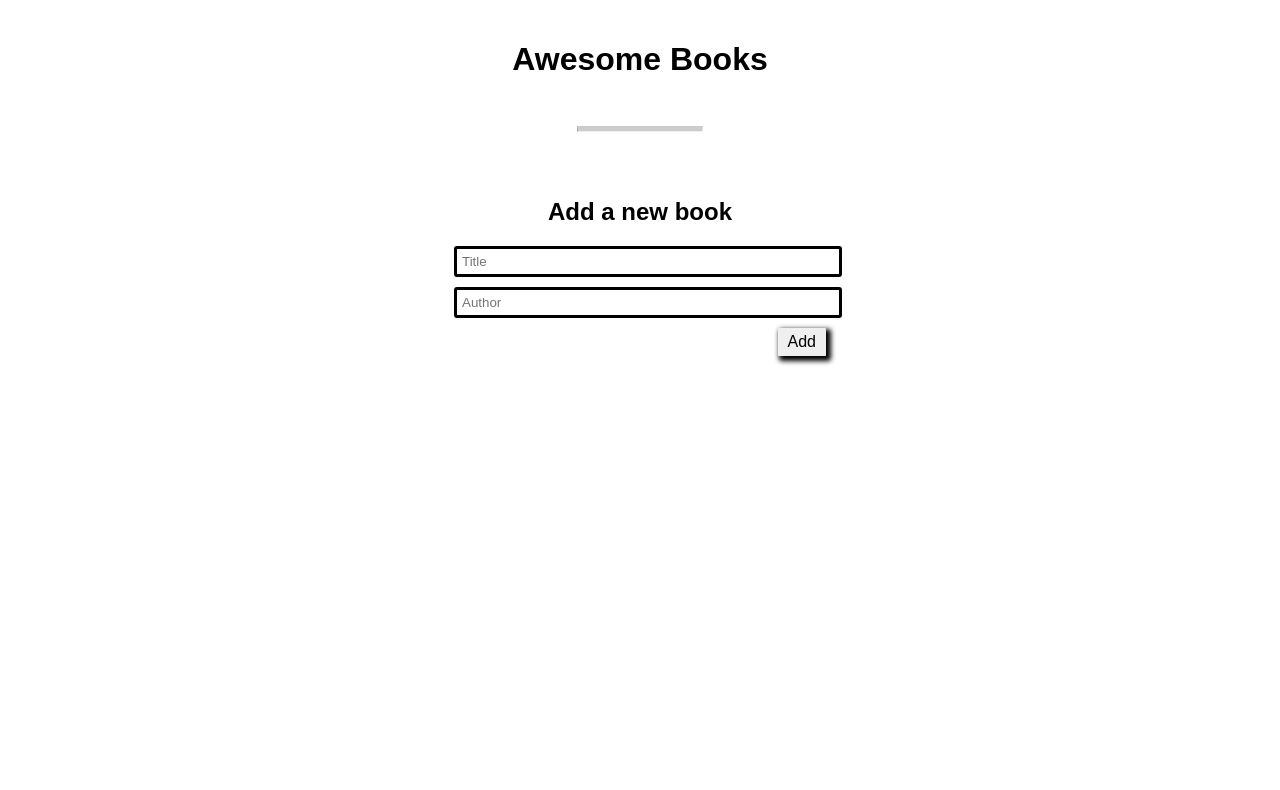
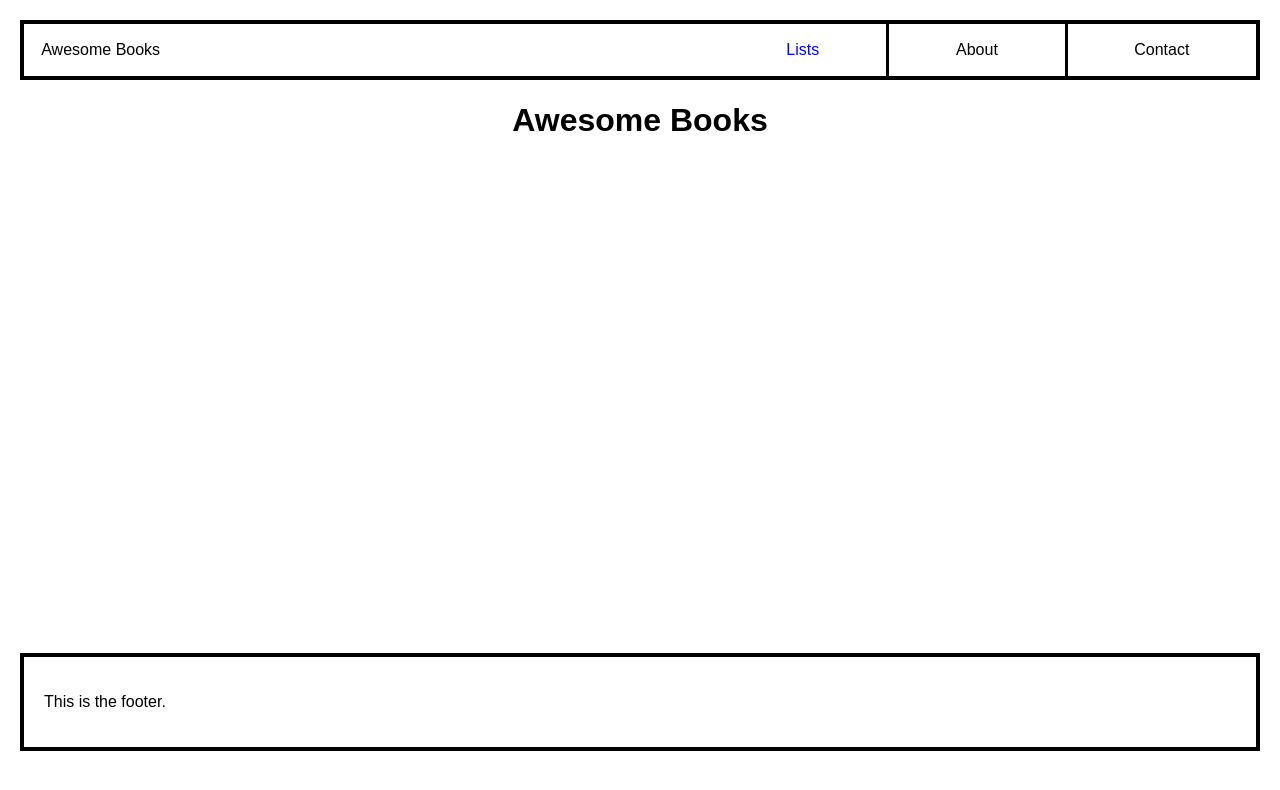
Before and after one commit to kamranasif506/Awesome-books, a website: page index.html in a window 1280 px wide. Drawn offline with Linux system fonts and the light colour scheme.

Commit message:
change layout for single web application and added styling

```diff
--- a/index.html
+++ b/index.html
@@ -9,22 +9,49 @@
 
 </head>
 <body>
+    <header>
+        <nav>
+            <ul>
+            <li class="first-li "><span class="first">Awesome Books</span><a href="#" class="active">Lists</a></li>
+            <li><a href="#">About</a></li>
+            <li><a href="#">Contact</a></li>
+            </ul>
+        </nav>
+    </header>
+    <main>
+        <div class="book-lists show">
             <h1>Awesome Books</h1>
             <div id="details">
 
             </div>
-
-    <br>
-    <hr id="hr">
-    <br>
-    <div class="form-fields">
-        <h2 class="form-title">Add a new book</h2>
+        </div>
+        <div class="hide" id="form-fields">
+            <div class="form-fields" >
+                <h1 class="form-title">Add a new book</h1>
                 <input id="title" type="text" placeholder="Title">
 
                 <input id="author" type="text" placeholder="Author">
                 <span id="error">All fields are required</span>
                 <button type="button" class="add" id="add">Add</button>
             </div>
+        </div>
+        <div id="contact-info" class="hide">
+            <div id="contact">
+                <h1 class="form-title">Contact Information</h1>
+                <p class="contact-info">Do have any questions or just want to say Hello?</p>
+                <p class="contact-info">You can reach out to us</p>
+                <ul>
+                    <li>Our email: kamranasif506@gmail.com</li>
+                    <li>Our phone number: +92300 4862070</li>
+                    <li>Our address: Streetname 22, 42000 Khushab, Pakistan</li>
+                </ul>
+            </div>
+        </div>
+
+    </main>
+    <footer>
+        <p>This is the footer.</p>
+    </footer>
     <script src="script.js"></script>
 </body>
 </html>
--- a/style.css
+++ b/style.css
@@ -1,9 +1,67 @@
+html,body {
+  height: 98%;
+  margin: 0;
+  padding: 0;
+}
 body {
   font-family: Arial, sans-serif;
   margin: 0;
   padding: 20px;
+  display: flex;
+  flex-direction: column;
+
 }
 
+nav {
+  border: 4px solid black;
+}
+nav ul {
+  list-style-type: none;
+  margin: 0;
+  padding: 0;
+  display: grid;
+  grid-template-columns: 70% auto auto;
+}
+
+nav ul li {
+  flex-grow: 1;
+  text-align: center;
+  display: flex; /* Add this line */
+  align-items: center; /* Add this line */
+  padding: 2%;
+  border-left: 3px solid black;
+  justify-content: center;
+
+}
+
+
+nav ul li.first-li {
+  text-align: left;
+  border-left: 0;
+}
+
+nav ul li a {
+  display: block;
+  text-decoration: none;
+  color: black;
+}
+
+nav ul li:first-child {
+  display: flex;
+  justify-content: flex-start;
+}
+nav ul li .first {
+  width: 90% !important;
+}
+nav ul li .active {
+  color: #0000ff;
+}
+.hide {
+  display: none;
+}
+.show {
+  display: block;
+}
 h1 {
   text-align: center;
 }
@@ -88,3 +146,22 @@
 .add:hover {
   background-color: #ccc;
 }
+#contact {
+  display: flex;
+  flex-direction: column;
+  justify-content: end;
+  max-width: 50%;
+  margin: 20px auto;
+}
+#contact .contact-info {
+  padding: 0;
+  margin: 0;
+}
+
+footer {
+  border: 4px solid black;
+  color: black;
+  padding: 20px;
+  margin-top: auto;
+  margin-bottom: 3%;
+}
```
Lines whose indentation alone changed are shown as unchanged.
